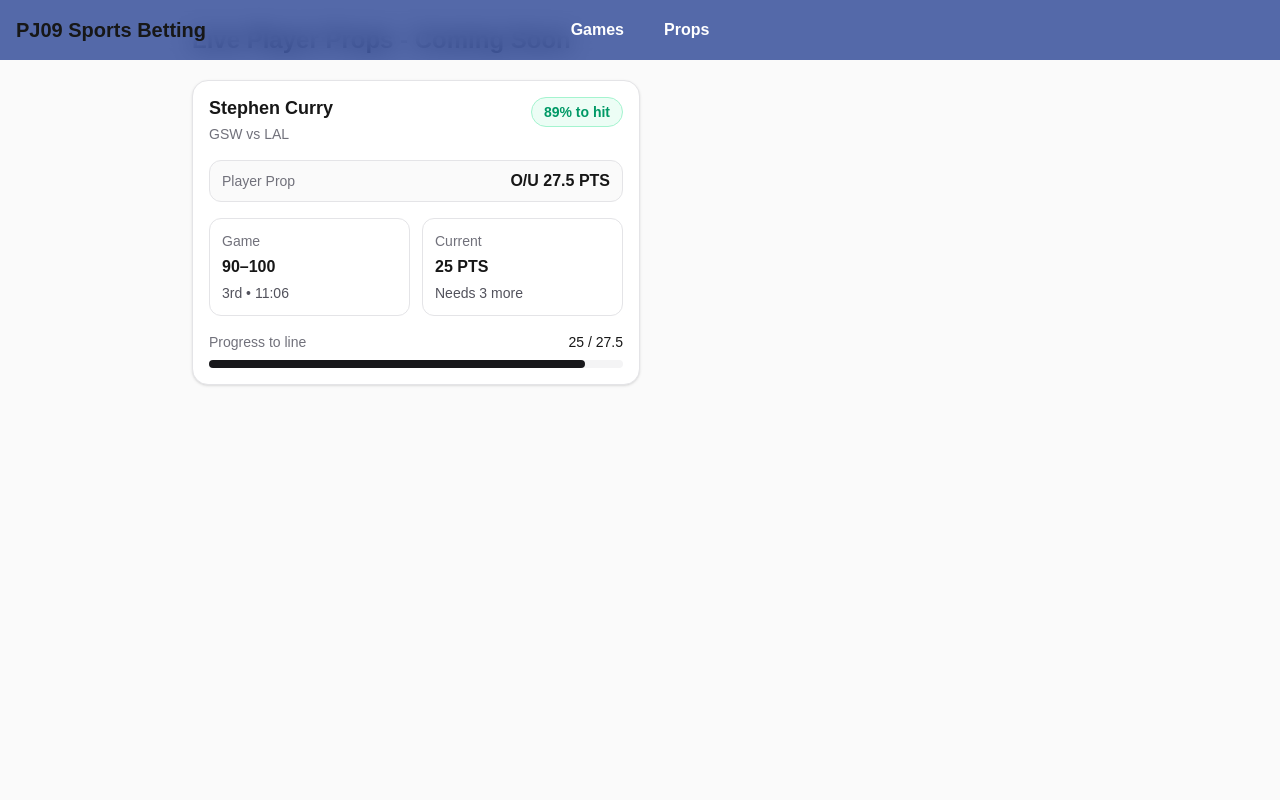
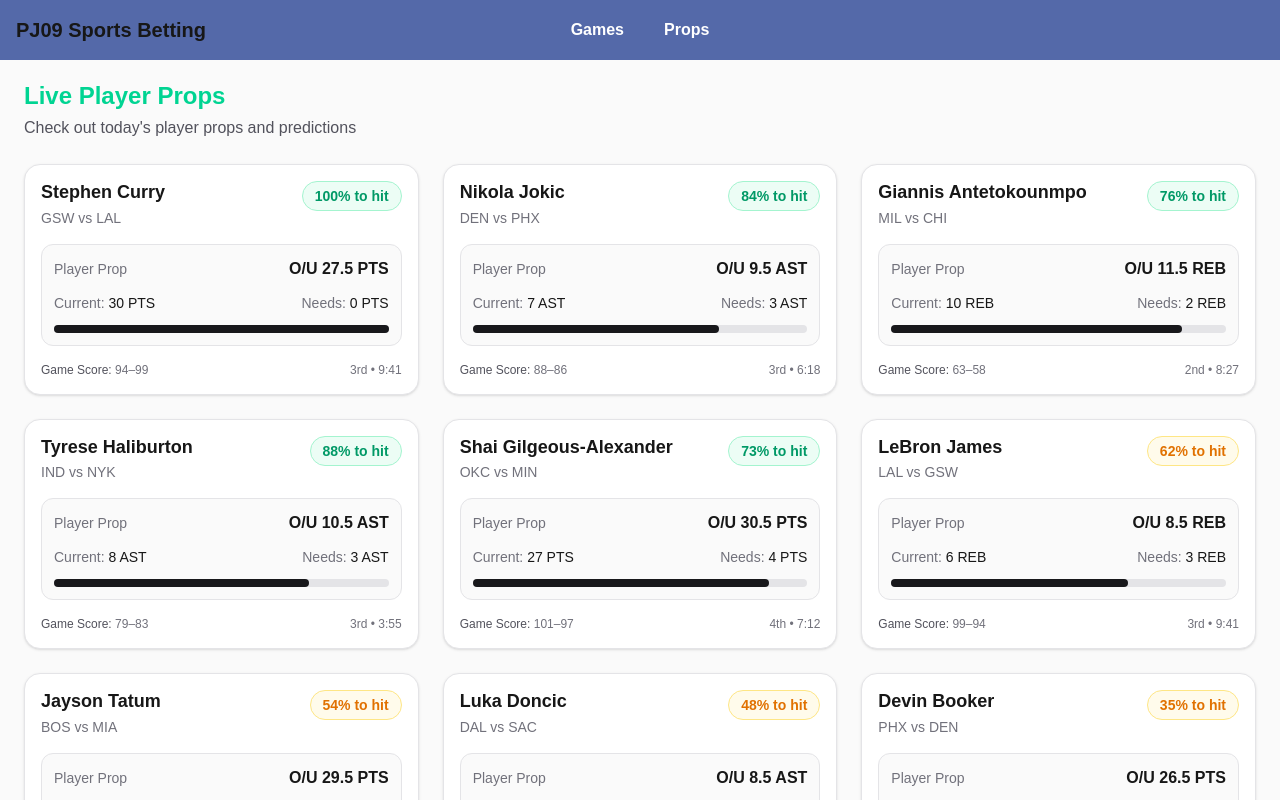
Before and after one commit to ucsb-cs148-w26/pj09-sports-betting, a Next.js app in the folder frontend/: page /props in a window 1280 px wide. Shown: the top 800 px of the page. Built offline with nearby package versions, Linux system fonts and the light colour scheme.

Commit message:
Updated Player Prop layout + mock data

```diff
--- a/frontend/src/app/props/PropCard.tsx
+++ b/frontend/src/app/props/PropCard.tsx
@@ -13,8 +13,8 @@ function pct(n: number) {
 }
 
 function chanceColor(p: number) {
-  if (p >= 80) return "text-emerald-600 bg-emerald-50 border-emerald-200";
-  if (p >= 60) return "text-amber-600 bg-amber-50 border-amber-200";
+  if (p >= 70) return "text-emerald-600 bg-emerald-50 border-emerald-200";
+  if (p >= 30) return "text-amber-600 bg-amber-50 border-amber-200";
   return "text-rose-600 bg-rose-50 border-rose-200";
 }
 
@@ -22,69 +22,77 @@ export default function PlayerPropCard({ data }: { data: Prop }) {
   const p = pct(data.hitChance);
   const badge = chanceColor(p);
 
+  const needs = Math.max(0, Math.ceil(data.prop.line - data.current.value));
+  const progressPct =
+    data.prop.line > 0
+      ? Math.min(100, (data.current.value / data.prop.line) * 100)
+      : 0;
+
   return (
     <div className="w-full max-w-md rounded-2xl border border-zinc-200 bg-white p-4 shadow-sm">
-      {/* Game Info */}
+      {/* Header */}
       <div className="flex items-start justify-between gap-3">
         <div>
-          <div className="text-lg font-semibold leading-tight">{data.player}</div>
+          <div className="text-lg font-semibold leading-tight">
+            {data.player}
+          </div>
           <div className="mt-1 text-sm text-zinc-500">
             {data.team} vs {data.opponent}
           </div>
         </div>
 
-        <div className={`rounded-full border px-3 py-1 text-sm font-semibold ${badge}`}>
+        <div
+          className={`rounded-full border px-3 py-1 text-sm font-semibold ${badge}`}
+        >
           {p}% to hit
         </div>
       </div>
 
-      {/* Prop line */}
-      <div className="mt-4 flex items-center justify-between rounded-xl border border-zinc-200 bg-zinc-50 px-3 py-2">
+      {/* Prop Section */}
+      <div className="mt-4 rounded-xl border border-zinc-200 bg-zinc-50 px-3 py-3">
+        <div className="flex items-center justify-between">
           <div className="text-sm text-zinc-500">Player Prop</div>
           <div className="text-base font-semibold">
             {data.prop.overUnder} {data.prop.line} {data.prop.type}
           </div>
         </div>
 
-      {/* Game state + Current stat */}
-      <div className="mt-4 grid grid-cols-2 gap-3">
-        <div className="rounded-xl border border-zinc-200 p-3">
-          <div className="text-sm text-zinc-500">Game</div>
-          <div className="mt-1 text-base font-semibold">
-            {data.game.teamScore}–{data.game.oppScore}
+        {/* Current + Needs */}
+        <div className="mt-3 flex items-center justify-between text-sm">
+          <span>
+            <span className="text-zinc-500">Current:</span>{" "}
+            <span className="font-medium">
+              {data.current.value} {data.current.label}
+            </span>
+          </span>
+
+          <span>
+            <span className="text-zinc-500">Needs:</span>{" "}
+            <span className="font-medium">
+              {needs} {data.current.label}
+            </span>
+          </span>
         </div>
-          <div className="mt-1 text-sm text-zinc-600">
-            {data.game.quarter} • {data.game.clock}
+
+        {/* Progress bar */}
+        <div className="mt-3 h-2 w-full rounded-full bg-zinc-200">
+          <div
+            className="h-2 rounded-full bg-zinc-900 transition-all duration-500"
+            style={{ width: `${progressPct}%` }}
+          />
         </div>
       </div>
 
-        <div className="rounded-xl border border-zinc-200 p-3">
-          <div className="text-sm text-zinc-500">Current</div>
-          <div className="mt-1 text-base font-semibold">
-            {data.current.value} {data.current.label}
-          </div>
-          <div className="mt-1 text-sm text-zinc-600">
-            Needs <span className="font-medium">{Math.max(0, Math.ceil(data.prop.line - data.current.value))}</span>{" "}
-            more
-          </div>
-        </div>
-      </div>
-      {/* Progress bar */}
-      <div className="mt-4">
-        <div className="mb-2 flex items-center justify-between text-sm">
-          <span className="text-zinc-500">Progress to line</span>
-          <span className="font-medium">
-            {data.current.value} / {data.prop.line}
+      {/* Bottom Game Info */}
+      <div className="mt-4 flex items-center justify-between text-xs text-zinc-500">
+        <span>
+          <span className="font-medium text-zinc-600">Game Score:</span>{" "}
+          {data.game.teamScore}–{data.game.oppScore}
         </span>
-        </div>
-        <div className="h-2 w-full rounded-full bg-zinc-100">
-          <div
-            className="h-2 rounded-full bg-zinc-900"
-            style={{
-              width: `${Math.min(100, (data.current.value / data.prop.line) * 100)}%`,
-            }}
-          />
-        </div>
+
+        <span>
+          {data.game.quarter} • {data.game.clock}
+        </span>
       </div>
     </div>
   );
--- a/frontend/src/app/props/mock.tsx
+++ b/frontend/src/app/props/mock.tsx
@@ -1,21 +1,110 @@
-export const mockProp = {
-  player: "Stephen Curry",
-  team: "GSW",
-  opponent: "LAL",
-  prop: {
-    type: "PTS",
-    line: 27.5,
-    overUnder: "O/U",
+export const mockProps = [
+  {
+    player: "Stephen Curry",
+    team: "GSW",
+    opponent: "LAL",
+    prop: { type: "PTS", line: 27.5, overUnder: "O/U" },
+    hitChance: 1.00,
+    game: { teamScore: 94, oppScore: 99, quarter: "3rd", clock: "9:41" },
+    current: { value: 30, label: "PTS" },
   },
-  hitChance: 0.89,
-  game: {
-    teamScore: 90,
-    oppScore: 100,
-    quarter: "3rd",
-    clock: "11:06",
+  {
+    player: "Nikola Jokic",
+    team: "DEN",
+    opponent: "PHX",
+    prop: { type: "AST", line: 9.5, overUnder: "O/U" },
+    hitChance: 0.84,
+    game: { teamScore: 88, oppScore: 86, quarter: "3rd", clock: "6:18" },
+    current: { value: 7, label: "AST" },
   },
-  current: {
-    value: 25,
-    label: "PTS",
+  {
+    player: "Giannis Antetokounmpo",
+    team: "MIL",
+    opponent: "CHI",
+    prop: { type: "REB", line: 11.5, overUnder: "O/U" },
+    hitChance: 0.76,
+    game: { teamScore: 63, oppScore: 58, quarter: "2nd", clock: "8:27" },
+    current: { value: 10, label: "REB" },
   },
-};
+  {
+    player: "Tyrese Haliburton",
+    team: "IND",
+    opponent: "NYK",
+    prop: { type: "AST", line: 10.5, overUnder: "O/U" },
+    hitChance: 0.88,
+    game: { teamScore: 79, oppScore: 83, quarter: "3rd", clock: "3:55" },
+    current: { value: 8, label: "AST" },
+  },
+  {
+    player: "Shai Gilgeous-Alexander",
+    team: "OKC",
+    opponent: "MIN",
+    prop: { type: "PTS", line: 30.5, overUnder: "O/U" },
+    hitChance: 0.73,
+    game: { teamScore: 101, oppScore: 97, quarter: "4th", clock: "7:12" },
+    current: { value: 27, label: "PTS" },
+  },
+  {
+    player: "LeBron James",
+    team: "LAL",
+    opponent: "GSW",
+    prop: { type: "REB", line: 8.5, overUnder: "O/U" },
+    hitChance: 0.62,
+    game: { teamScore: 99, oppScore: 94, quarter: "3rd", clock: "9:41" },
+    current: { value: 6, label: "REB" },
+  },
+  {
+    player: "Jayson Tatum",
+    team: "BOS",
+    opponent: "MIA",
+    prop: { type: "PTS", line: 29.5, overUnder: "O/U" },
+    hitChance: 0.54,
+    game: { teamScore: 74, oppScore: 76, quarter: "2nd", clock: "1:44" },
+    current: { value: 16, label: "PTS" },
+  },
+  {
+    player: "Luka Doncic",
+    team: "DAL",
+    opponent: "SAC",
+    prop: { type: "AST", line: 8.5, overUnder: "O/U" },
+    hitChance: 0.48,
+    game: { teamScore: 69, oppScore: 71, quarter: "2nd", clock: "4:33" },
+    current: { value: 5, label: "AST" },
+  },
+  {
+    player: "Devin Booker",
+    team: "PHX",
+    opponent: "DEN",
+    prop: { type: "PTS", line: 26.5, overUnder: "O/U" },
+    hitChance: 0.35,
+    game: { teamScore: 86, oppScore: 88, quarter: "3rd", clock: "6:18" },
+    current: { value: 13, label: "PTS" },
+  },
+  {
+    player: "Anthony Davis",
+    team: "LAL",
+    opponent: "GSW",
+    prop: { type: "REB", line: 12.5, overUnder: "O/U" },
+    hitChance: 0.27,
+    game: { teamScore: 99, oppScore: 94, quarter: "3rd", clock: "9:41" },
+    current: { value: 9, label: "REB" },
+  },
+  {
+    player: "Ja Morant",
+    team: "MEM",
+    opponent: "HOU",
+    prop: { type: "PTS", line: 28.5, overUnder: "O/U" },
+    hitChance: 0.19,
+    game: { teamScore: 62, oppScore: 70, quarter: "2nd", clock: "7:09" },
+    current: { value: 11, label: "PTS" },
+  },
+  {
+    player: "Domantas Sabonis",
+    team: "SAC",
+    opponent: "DAL",
+    prop: { type: "AST", line: 7.5, overUnder: "O/U" },
+    hitChance: 0.12,
+    game: { teamScore: 71, oppScore: 69, quarter: "2nd", clock: "4:33" },
+    current: { value: 2, label: "AST" },
+  },
+];
--- a/frontend/src/app/props/page.tsx
+++ b/frontend/src/app/props/page.tsx
@@ -1,15 +1,19 @@
 import PlayerPropCard from "./PropCard";
-import { mockProp } from "./mock";
+import { mockProps } from "./mock";
 
 export default function PropsPage() {
   return (
-    <main className="min-h-screen bg-zinc-50 p-6">
-      <div className="mx-auto max-w-4xl">
-        <h1 className="text-2xl font-semibold">Live Player Props - Coming Soon</h1>
-        <p className="mt-1 text-zinc-600"></p>
+    <main className="min-h-screen bg-zinc-50 p-6 pt-20">
+      <div className="mx-auto max-w-7xl">
+        <h1 className="text-2xl font-semibold text-emerald-400">Live Player Props</h1>
+        <p className="mt-1 text-zinc-600">
+          Check out today&apos;s player props and predictions
+        </p>
 
-        <div className="mt-6">
-          <PlayerPropCard data={mockProp} />
+        <div className="mt-6 grid grid-cols-1 gap-6 md:grid-cols-2 lg:grid-cols-3">
+          {mockProps.map((prop) => (
+            <PlayerPropCard key={prop.player} data={prop} />
+          ))}
         </div>
       </div>
     </main>
```
Lines whose indentation alone changed are shown as unchanged.
